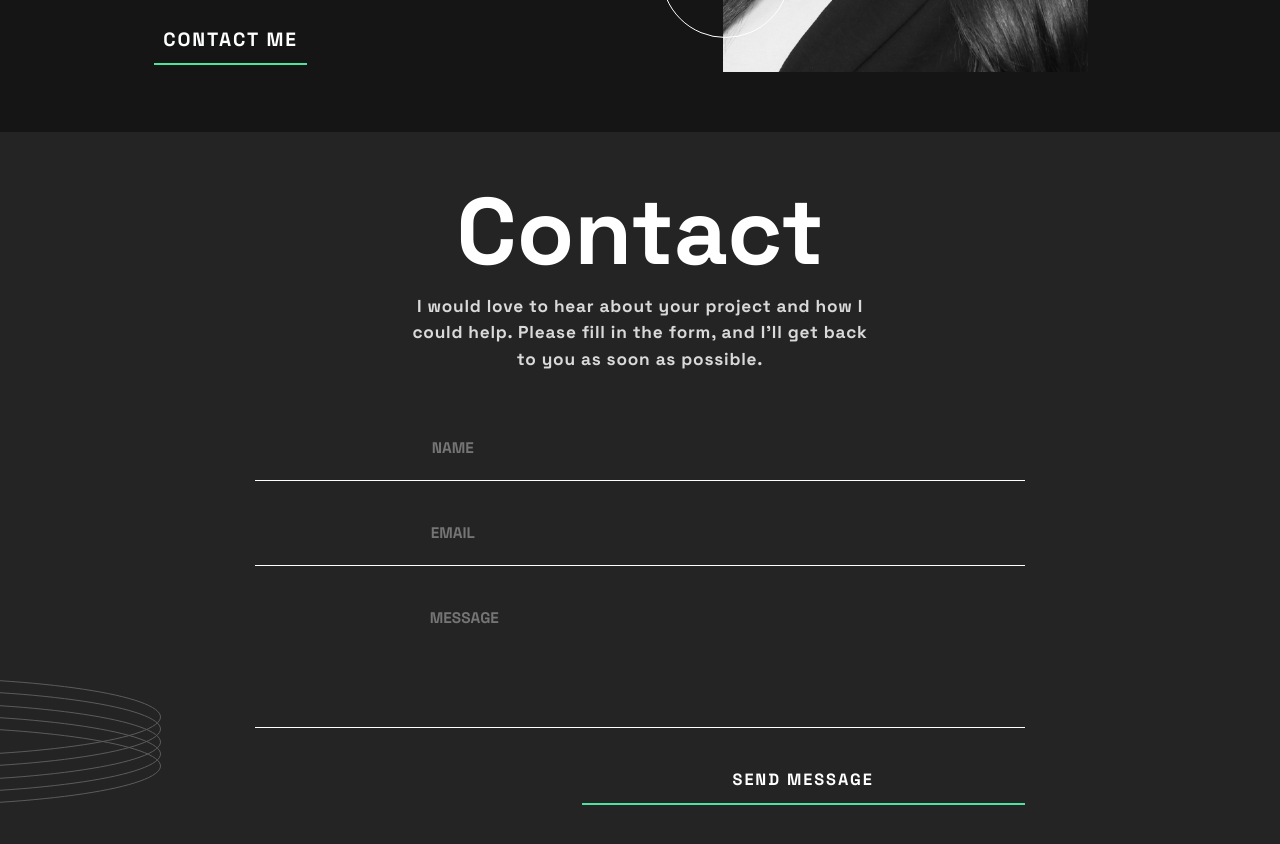
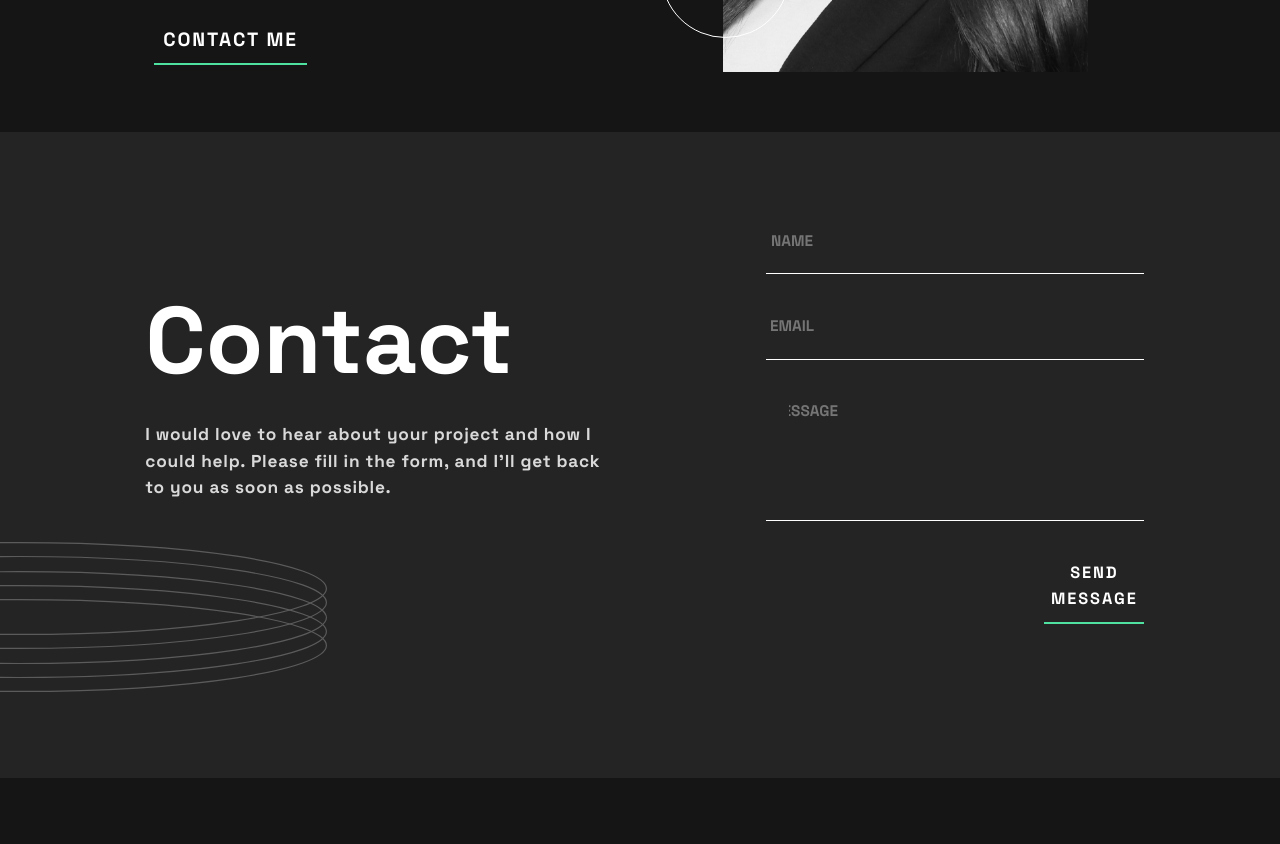
Before and after one commit to drv0228/dayana-portfolio, a React (Create React App) app: page / in a window 1280 px wide. Shown: the part 600-1444 px from the top of the page. After the commit the page ends 1378 px from the top, so only its background shows below. Built offline with nearby package versions, Linux system fonts and the light colour scheme.

Commit message:
Adapt Contact Component for desktop viewport                                                         - Implement responsive design for an optimal desktop viewing experience - Pending: Create New Components such as Skills, Projects,Footer, etc.

```diff
--- a/src/components/Contact/Contact.scss
+++ b/src/components/Contact/Contact.scss
@@ -10,6 +10,12 @@
    justify-content: center;
    align-items: center;
    padding-top: 3rem;
+  }
+  @include desktop {
+    display: flex;
+    flex-direction: row;
+    padding-top: 0rem 7rem;
+    padding-top: 0rem;
   }
 }
 .contact-section__title {
@@ -24,6 +30,8 @@
   }
   @include desktop {
     font-size: 4.9rem;
+    padding-top: 0rem;
+    padding-bottom: 3.5rem;
   }
 }
 .contact-section__message {
@@ -42,11 +50,21 @@
     letter-spacing: 0.04rem;
     text-align: center;
   }
+  @include desktop {
+    text-align: left;
+    margin-right: 0rem;
+  }
 }
 .contact-container {
   display: flex;
   flex-direction: column;
   background-color: $s-black;
+  @include desktop {
+    margin-right: 0rem;
+    width: 50%;
+    justify-content: left;
+    align-items: first baseline;
+  }
 }
 .contact-section_form {
   display: flex;
@@ -61,6 +79,12 @@
   @include tablet {
     width: 61%;
     border: none;
+  }
+  @include desktop {
+    width: 30%;
+    padding-top: 3rem;
+    // margin-left: 10rem;
+
   }
 }
 .form-values {
@@ -79,6 +103,9 @@
   @include tablet {
     font-size: 0.8rem;
     text-indent: -19.5rem;
+  }
+  @include desktop {
+    text-indent: -17rem;
   }
 }
 .input-message {
@@ -104,6 +131,9 @@
    font-size: 0.85rem;
    margin-left: 17rem;
   }
+  @include desktop {
+    margin-left: 14.5rem;
+  }
 }
 .contact-section__ovals {
     position: absolute;
@@ -114,4 +144,9 @@
       top: 66.5rem;
       left: -14rem;
     }
+    @include desktop {
+      top: 59.5rem;
+      left: -9rem;
+      width: 500px;
+    }
 }
```
